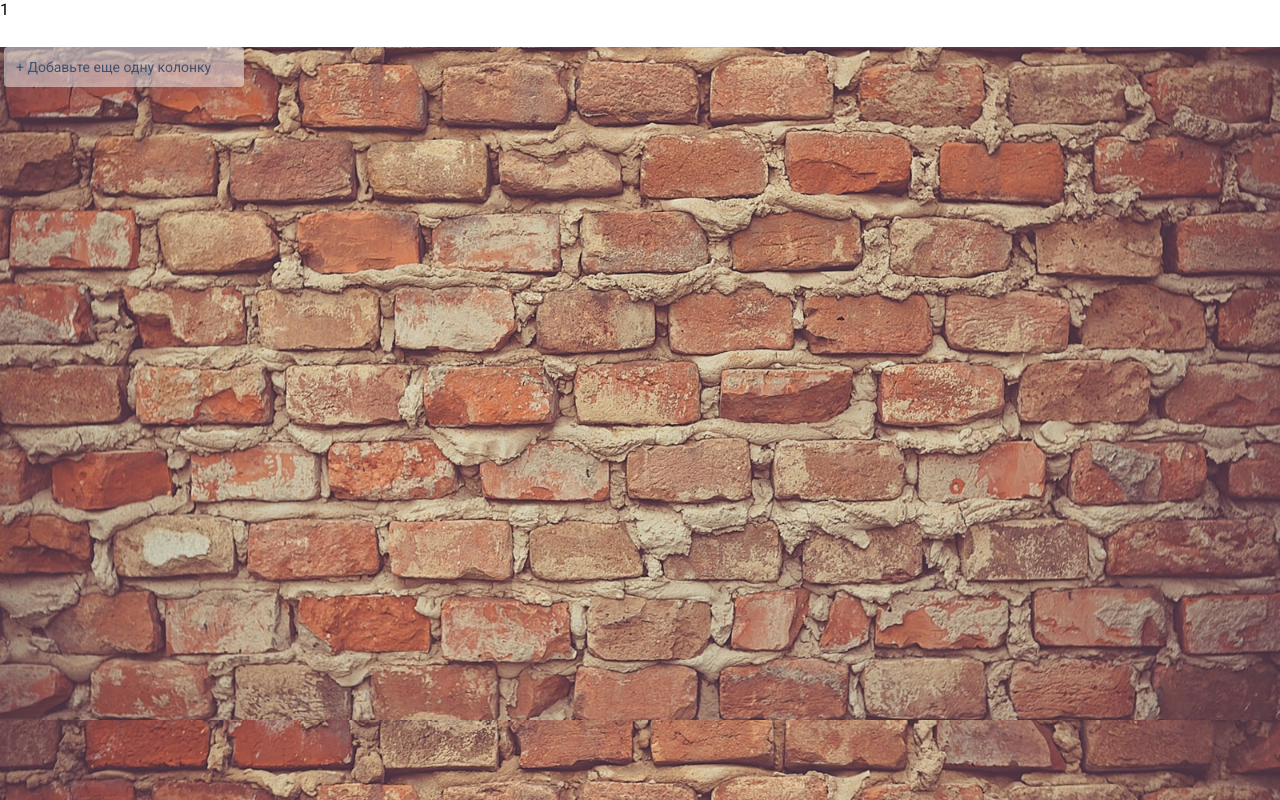
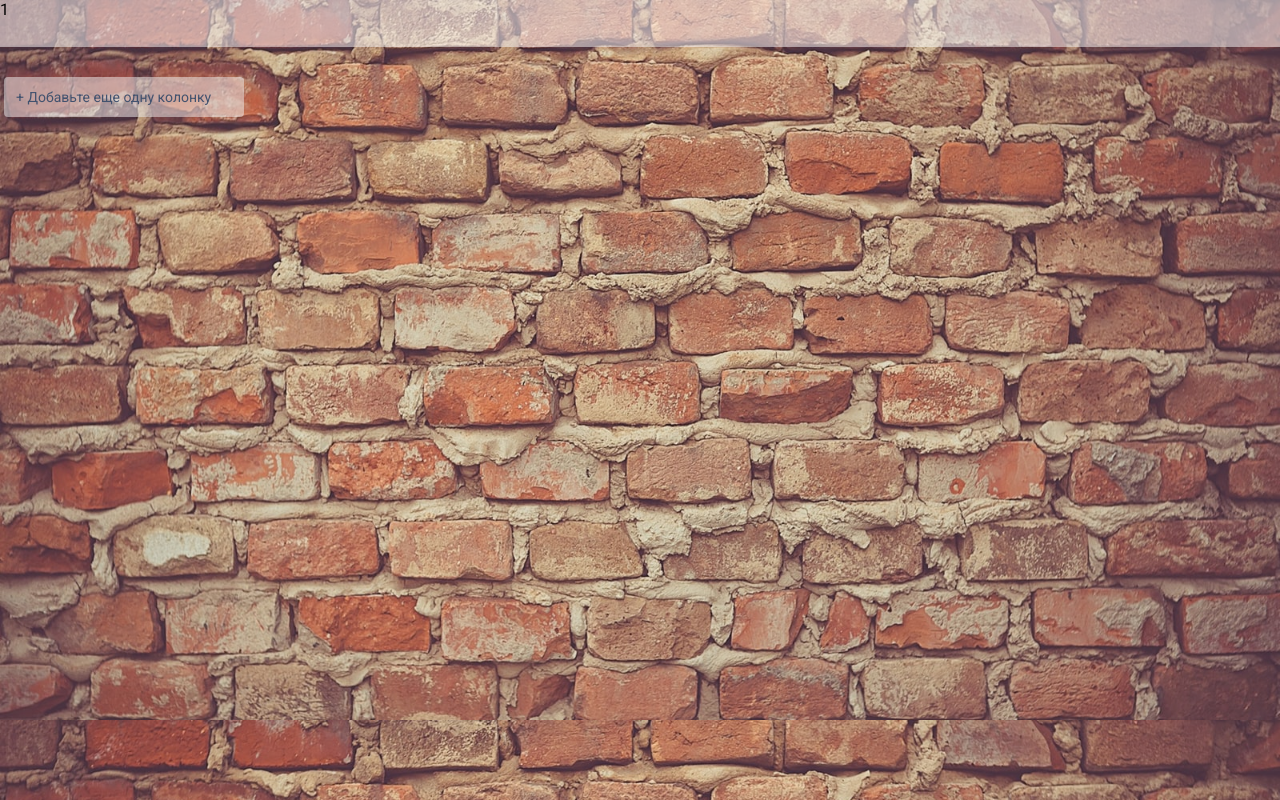
Before and after one commit to seryozhabaleyko/trello-clone, a plain HTML site: page index.html in a window 1280 px wide. Drawn offline with Linux system fonts and the light colour scheme.

Commit message:
Update styles.css

```diff
--- a/src/css/styles.css
+++ b/src/css/styles.css
@@ -17,11 +17,12 @@ a {
 }
 
 header {
-	background-color: #fff;
+	background-color: rgba(255, 255, 255, 0.5);
 	height: 47px;
 }
 
 main {
+	margin-top: 30px;
     display: flex;
 	align-items: flex-start;
 }
```
